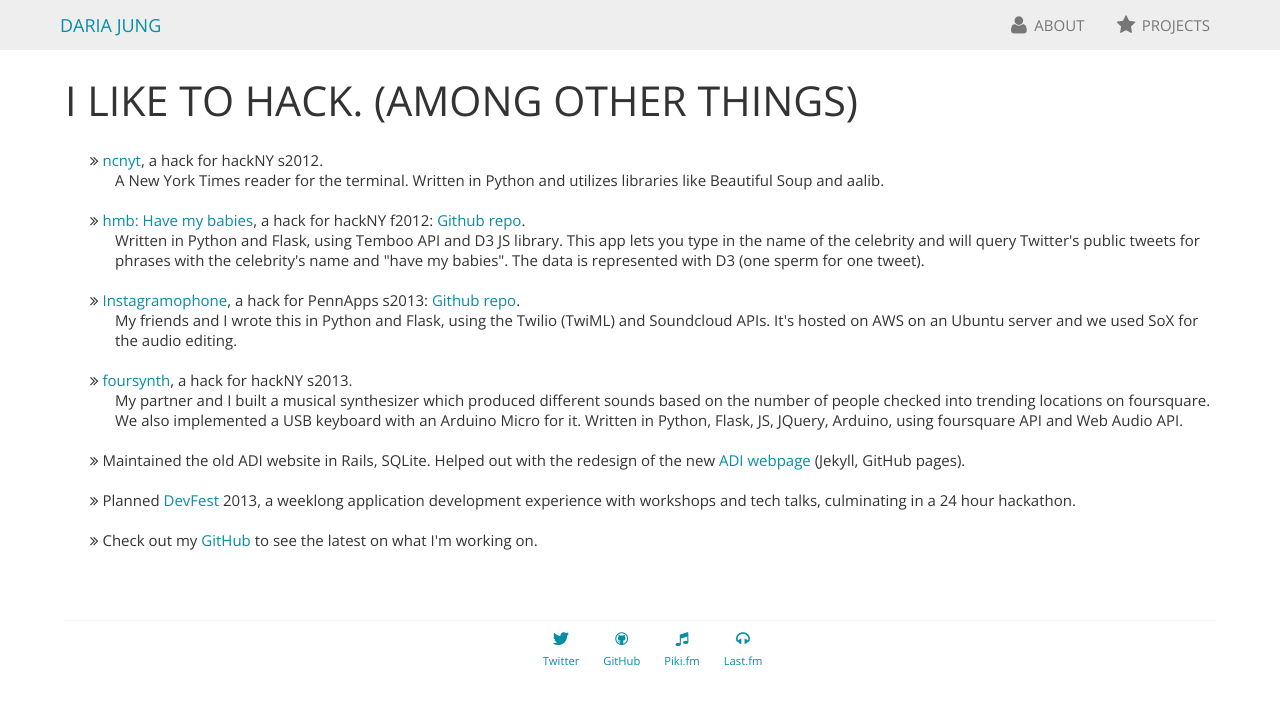
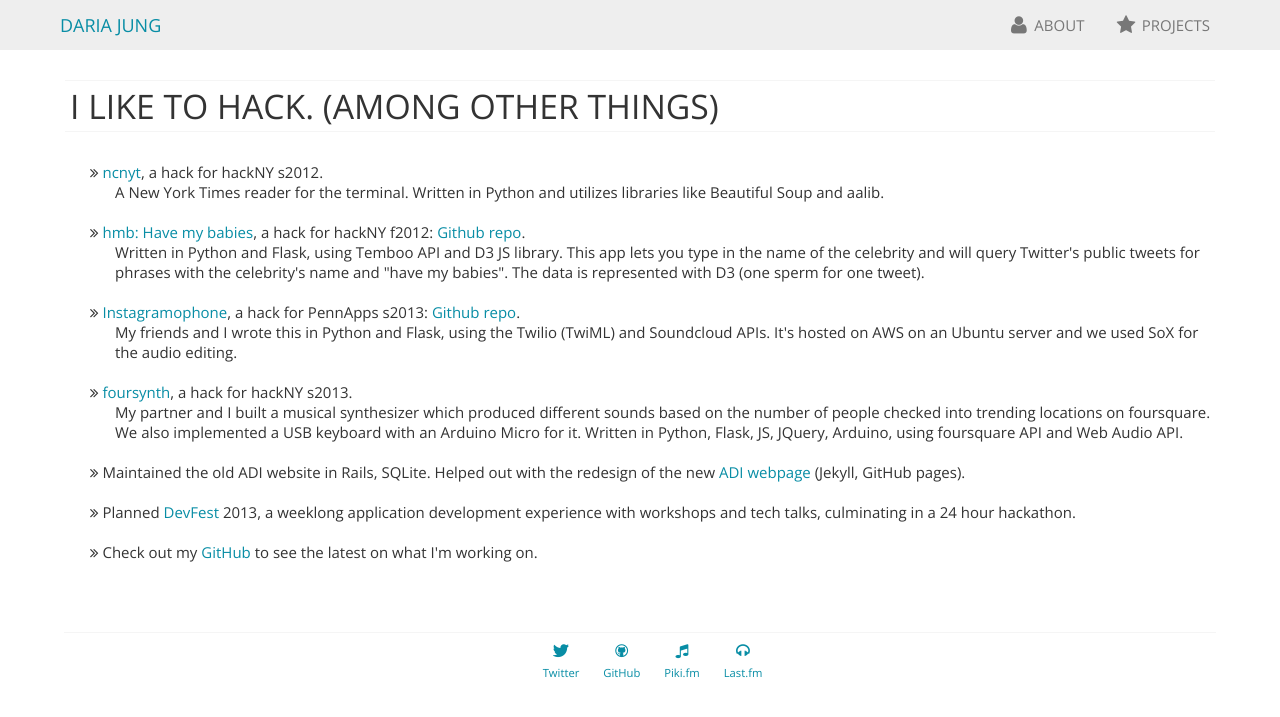
Before and after one commit to dariajung/dariajung.github.com, a Jekyll site: the page built from projects.html, in a window 1280 px wide. Shown: the top 717 px of the page. Built offline with Jekyll 4.4.1, drawn with Linux system fonts in a browser that asks for light colours; nearby versions of some CDN libraries; Markdown is read by kramdown in place of the engine named in the settings.

Commit message:
changed header

```diff
--- a/projects.html
+++ b/projects.html
@@ -4,7 +4,7 @@
 ---
 
 <section class="content about">
-	<h1>I like to hack. (among other things)</h1></br>
+	<h2>I like to hack. (among other things)</h2></br>
 
 	<ul>
 		<i class="icon-double-angle-right"></i> <a href="https://github.com/ChimeraCoder/ncnyt">ncnyt</a>, a hack for hackNY s2012.
```
